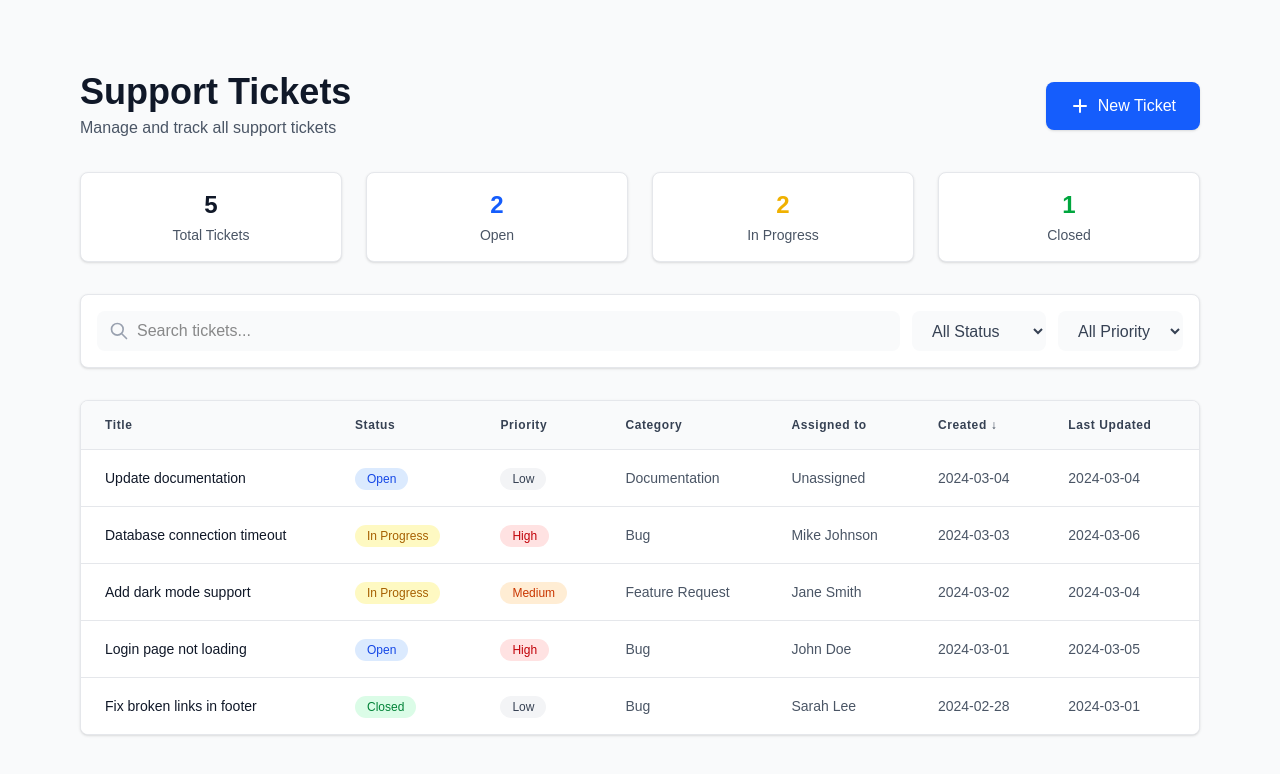
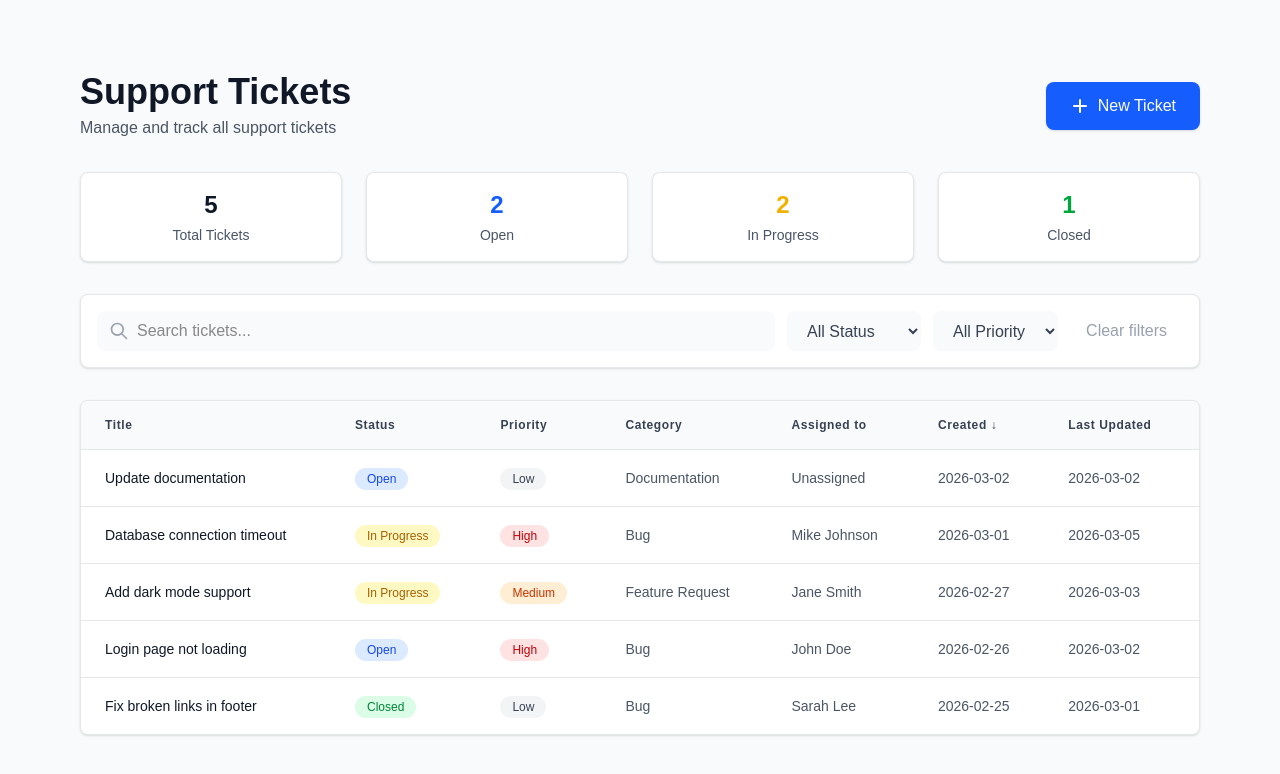
Before and after one commit to emlinem/Mini-Ticketing-System-UI, a Next.js app in the folder mini-ticketing-system-ui/: page / in a window 1280 px wide. Shown: the top 774 px of the page. Built offline with nearby package versions, Linux system fonts and the light colour scheme.

Commit message:
feat: improve ticket filtering and refresh sample defaults

```diff
--- a/mini-ticketing-system-ui/app/page.tsx
+++ b/mini-ticketing-system-ui/app/page.tsx
@@ -49,10 +49,31 @@ export default function Home() {
 
   // Filter tickets based on search and filters
   const filteredTickets = useMemo(() => {
+    const formatSearchDate = (value: Date | string) =>
+      new Intl.DateTimeFormat('sv-SE', { timeZone: 'UTC' }).format(new Date(value))
+
     return tickets.filter(ticket => {
+      const query = searchTerm.trim().toLowerCase()
       const matchesSearch =
-        ticket.title.toLowerCase().includes(searchTerm.toLowerCase()) ||
-        ticket.description.toLowerCase().includes(searchTerm.toLowerCase())
+        query === '' ||
+        [
+          ticket.title,
+          ticket.description,
+          ticket.assignee ?? '',
+          ticket.category ?? '',
+          ticket.status,
+          formatStatus(ticket.status),
+          ticket.priority,
+          formatPriority(ticket.priority),
+          formatSearchDate(ticket.createdAt),
+          formatSearchDate(ticket.updatedAt),
+          new Date(ticket.createdAt).toISOString().slice(0, 10),
+          new Date(ticket.updatedAt).toISOString().slice(0, 10),
+        ]
+          .join(' ')
+          .toLowerCase()
+          .includes(query)
+
       const matchesStatus = !statusFilter || ticket.status === statusFilter
       const matchesPriority = !priorityFilter || ticket.priority === priorityFilter
 
@@ -185,14 +206,13 @@ export default function Home() {
             </select>
 
             {/* Clear filters button */}
-            {(searchTerm || statusFilter || priorityFilter) && (
-              <button
-                onClick={clearFilters}
-                className="h-10 px-4 text-gray-600 hover:text-gray-900 font-medium transition-colors"
-              >
-                Clear filters
-              </button>
-            )}
+            <button
+              onClick={clearFilters}
+              disabled={!searchTerm && !statusFilter && !priorityFilter}
+              className="h-10 px-4 font-medium transition-colors disabled:text-gray-400 disabled:cursor-not-allowed text-gray-600 hover:text-gray-900"
+            >
+              Clear filters
+            </button>
           </div>
         </div>
 
--- a/mini-ticketing-system-ui/hooks/useTickets.ts
+++ b/mini-ticketing-system-ui/hooks/useTickets.ts
@@ -13,8 +13,8 @@ const INITIAL_TICKETS: Ticket[] = [
     priority: 'high',
     category: 'Bug',
     assignee: 'John Doe',
-    createdAt: new Date('2024-03-01'),
-    updatedAt: new Date('2024-03-05'),
+    createdAt: new Date('2026-02-26'),
+    updatedAt: new Date('2026-03-02'),
   },
   {
     id: '2-initial',
@@ -24,8 +24,8 @@ const INITIAL_TICKETS: Ticket[] = [
     priority: 'medium',
     category: 'Feature Request',
     assignee: 'Jane Smith',
-    createdAt: new Date('2024-03-02'),
-    updatedAt: new Date('2024-03-04'),
+    createdAt: new Date('2026-02-27'),
+    updatedAt: new Date('2026-03-03'),
   },
   {
     id: '3-initial',
@@ -35,8 +35,8 @@ const INITIAL_TICKETS: Ticket[] = [
     priority: 'high',
     category: 'Bug',
     assignee: 'Mike Johnson',
-    createdAt: new Date('2024-03-03'),
-    updatedAt: new Date('2024-03-06'),
+    createdAt: new Date('2026-03-01'),
+    updatedAt: new Date('2026-03-05'),
   },
   {
     id: '4-initial',
@@ -46,8 +46,8 @@ const INITIAL_TICKETS: Ticket[] = [
     priority: 'low',
     category: 'Documentation',
     assignee: undefined,
-    createdAt: new Date('2024-03-04'),
-    updatedAt: new Date('2024-03-04'),
+    createdAt: new Date('2026-03-02'),
+    updatedAt: new Date('2026-03-02'),
   },
   {
     id: '5-initial',
@@ -57,8 +57,8 @@ const INITIAL_TICKETS: Ticket[] = [
     priority: 'low',
     category: 'Bug',
     assignee: 'Sarah Lee',
-    createdAt: new Date('2024-02-28'),
-    updatedAt: new Date('2024-03-01'),
+    createdAt: new Date('2026-02-25'),
+    updatedAt: new Date('2026-03-01'),
   },
 ]
 
--- a/mini-ticketing-system-ui/package.json
+++ b/mini-ticketing-system-ui/package.json
@@ -2,6 +2,9 @@
   "name": "mini-ticketing-system-ui",
   "version": "0.1.0",
   "private": true,
+  "engines": {
+    "node": ">=20.9.0"
+  },
   "scripts": {
     "dev": "next dev",
     "build": "next build",
```
Also changed, not shown: 1 other file (tests, documents, lock files or other folders).
